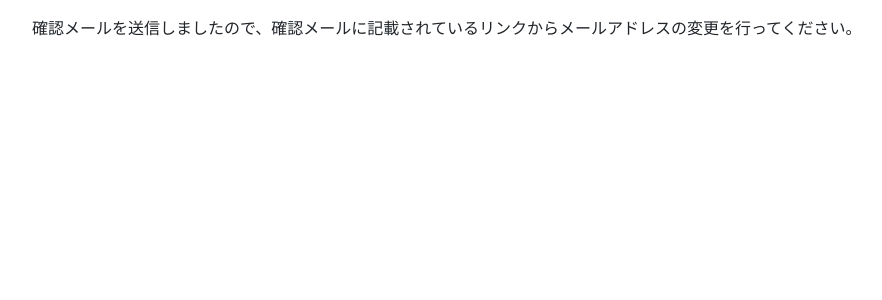
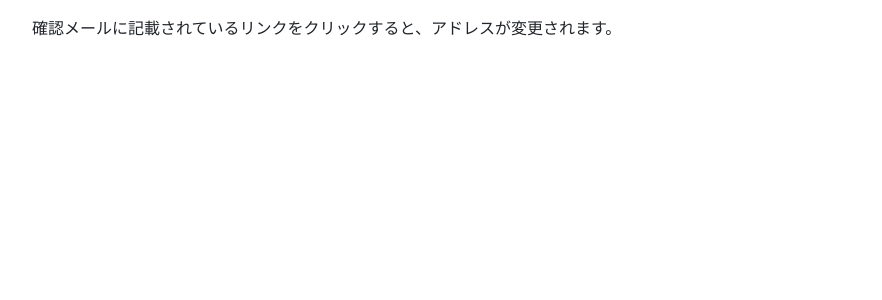
Before and after one commit to naritotakizawa/django-register-sample, a Django app: template register/templates/register/email_change_done.html in a window 1280 px wide. Shown: the part 56-356 px from the top of the page, without its empty margins (53-935 px from the left). Run offline with Django 3.2, Linux system fonts and the light colour scheme; the template is opened without the code that fills it, so the values that code supplies are empty; some libraries are stand-ins or nearby versions.

Commit message:
細かい修正

```diff
--- a/register/templates/register/email_change_done.html
+++ b/register/templates/register/email_change_done.html
@@ -1,6 +1,6 @@
 {% extends "register/base.html" %}
 {% block content %}
 <p>
-    確認メールを送信しましたので、確認メールに記載されているリンクからメールアドレスの変更を行ってください。
+    確認メールに記載されているリンクをクリックすると、アドレスが変更されます。
 </p>
 {% endblock %}
--- a/register/templates/register/mail_template/email_change/message.txt
+++ b/register/templates/register/mail_template/email_change/message.txt
@@ -1,6 +1,5 @@
 下記URLよりサイトにアクセスすると、メールアドレスの変更が完了します。
 
-本登録用URL
 {{ protocol}}://{{ domain }}{% url 'register:email_change_complete' token %}
 
 ほにゃらら
--- a/register/views.py
+++ b/register/views.py
@@ -182,7 +182,7 @@ class EmailChange(LoginRequiredMixin, generic.FormView):
         user = self.request.user
         new_email = form.cleaned_data['email']
 
-        # アクティベーションURLの送付
+        # URLの送付
         current_site = get_current_site(self.request)
         domain = current_site.domain
         context = {
@@ -208,12 +208,11 @@ class EmailChangeDone(LoginRequiredMixin, generic.TemplateView):
 
 
 class EmailChangeComplete(LoginRequiredMixin, generic.TemplateView):
-    """アクティベーションを踏んだ後に呼ばれるメアド変更ビュー"""
+    """リンクを踏んだ後に呼ばれるメアド変更ビュー"""
     template_name = 'register/email_change_complete.html'
     timeout_seconds = getattr(settings, 'ACTIVATION_TIMEOUT_SECONDS', 60*60*24)  # デフォルトでは1日以内
 
     def get(self, request, **kwargs):
-        """tokenが正しければ本登録."""
         token = kwargs.get('token')
         try:
             new_email = loads(token, max_age=self.timeout_seconds)
```
Also changed, not shown: register/templates/register/mail_template/email_change/subject.txt (line endings or trailing spaces).
